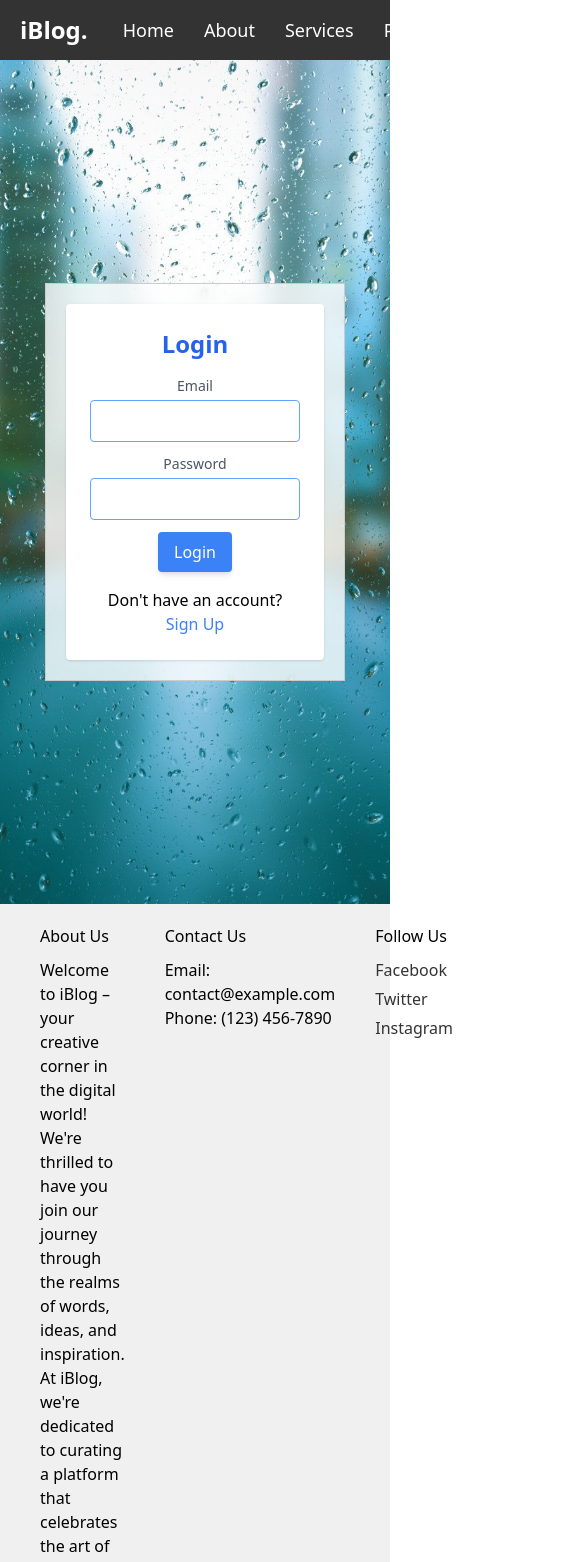
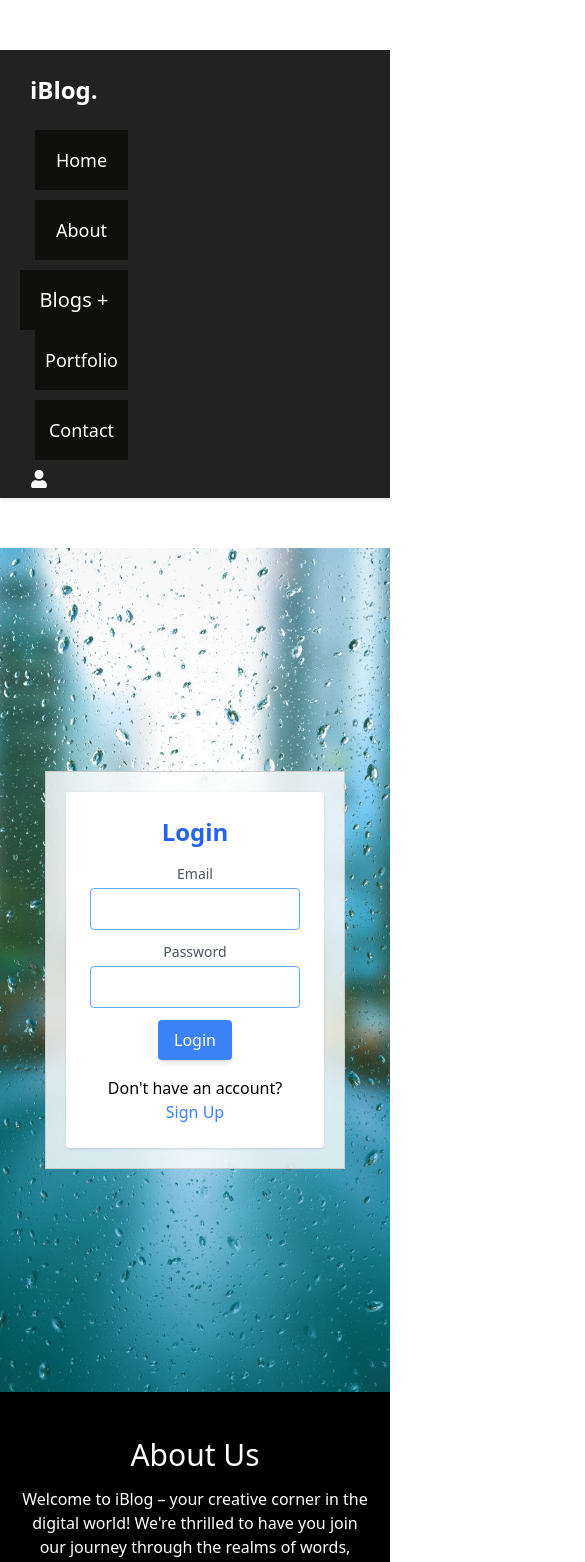
Before and after one commit to maqiie/Blog-1, a React (Create React App) app in the folder client/: page /auth in a window 390 px wide. Shown: the top 1562 px of the page, 585 px wide, since content can reach past the window. Built offline with nearby package versions, Linux system fonts and the light colour scheme.

Commit message:
working on home

```diff
--- a/client/src/App.js
+++ b/client/src/App.js
@@ -5,12 +5,16 @@ import Home from "./components/Home/Home"; // Update the path based on your actu
 import Navbar from "./components/Navbar/Navbar";
 import Footer from "./components/Footer/Footer";
 import AuthComponent from "./components/register/AuthComponent";
+import Sidebar from "./components/Sidebar/Sidebar";
 function App() {
   return (
     <Router>
       <div className="App">
         {/* Header, navigation, or other common components can go here */}
+
+        <Sidebar/>
         <Navbar/>
+
         <Routes>
           <Route path="/" element={<Home />} />
         <Route path="/auth" element={<AuthComponent/>} />
--- a/client/src/components/Footer/Footer.css
+++ b/client/src/components/Footer/Footer.css
@@ -1,8 +1,9 @@
 /* Footer.css */
 
 .footer {
-    background-color: #f0f0f0;
+    background-color: #000000;
     padding: 20px;
+    color: white;
   }
 
   .footer-content {
@@ -20,7 +21,7 @@
     margin-bottom: 10px;
   }
 
-  .social-links {
+  /* .social-links {
     display: flex;
     flex-direction: column;
     gap: 5px;
@@ -28,12 +29,12 @@
 
   .social-link {
     text-decoration: none;
-    color: #333;
+    color: #fff2f2;
     transition: color 0.3s;
-  }
+  } */
 
   .social-link:hover {
-    color: #007bff; /* Change color on hover (blue) */
+    color: #ff9d00; /* Change color on hover (blue) */
   }
 
   .footer-bottom {
@@ -44,3 +45,15 @@
   .footer p {
     margin: 0;
   }
+
+  @media screen and (max-width: 768px) {
+    .footer-content {
+      flex-direction: column;
+      align-items: center;
+      text-align: center;
+    }
+
+    .footer-section {
+      margin: 20px 0;
+    }
+  }
--- a/client/src/components/Footer/Footer.js
+++ b/client/src/components/Footer/Footer.js
@@ -1,7 +1,74 @@
 // Footer.js
 
+// import React from 'react';
+// import './Footer.css'; // Make sure to have this CSS file in the same directory
+// import {FaFacebookF,:} from fa
+// const Footer = () => {
+//   return (
+//     <footer className="footer">
+//       <div className="footer-content">
+//         <div className="footer-section">
+//           <h3>About Us</h3>
+//           <p>Welcome to iBlog – your creative corner in the digital world! We're thrilled to have you join our journey through the realms of words, ideas, and inspiration. At iBlog, we're dedicated to curating a platform that celebrates the art of blogging and empowers individuals to share their stories with the world.</p>
+//         </div>
+//         <div className="footer-section">
+//           <h3>Contact Us</h3>
+//           <p>Email: contact@example.com</p>
+//           <p>Phone: (123) 456-7890</p>
+//         </div>
+//         <div className="footer-section">
+//           <h3>Follow Us</h3>
+//           <div className="social-links">
+//           {/* <h3>Follow Us</h3> */}
+//             <a href="#" className="social-link">Facebook</a>
+//             <a href="#" className="social-link">Twitter</a>
+//             <a href="#" className="social-link"></a>
+//           </div>
+//         </div>
+//       </div>
+//       <p className="footer-bottom">&copy; {new Date().getFullYear()} iBlog. All rights reserved.</p>
+//     </footer>
+//   );
+// };
+
+// export default Footer;
+
+// import React from 'react';
+// import './Footer.css';
+// import { FaFacebookF, FaTwitter, Fa , FaTiktok, FaInstagram } from 'react-icons/fa'; // Import the necessary icons
+
+// const Footer = () => {
+//   return (
+//     <footer className="footer">
+//       <div className="footer-content">
+//         <div className="footer-section">
+//           <h3>About Us</h3>
+//           <p>Welcome to iBlog – your creative corner in the digital world! We're thrilled to have you join our journey through the realms of words, ideas, and inspiration. At iBlog, we're dedicated to curating a platform that celebrates the art of blogging and empowers individuals to share their stories with the world.</p>
+//         </div>
+//         <div className="footer-section">
+//           <h3>Contact Us</h3>
+//           <p>Email: contact@example.com</p>
+//           <p>Phone: (123) 456-7890</p>
+//         </div>
+//         <div className="footer-section">
+//           <h3>Follow Us</h3>
+//           <div className="social-links">
+//             <a href="#" className="social-link"><FaFacebookF /> </a>
+//             <a href="#" className="social-link"><FaTwitter /> </a>
+//             <a href="#" className="social-link"><FaInstagram /> </a>
+//             <a href="#" className="social-link"><FaTiktok /> </a>
+//           </div>
+//         </div>
+//       </div>
+//       <p className="footer-bottom">&copy; {new Date().getFullYear()} iBlog. All rights reserved.</p>
+//     </footer>
+//   );
+// };
+
+// export default Footer;
 import React from 'react';
-import './Footer.css'; // Make sure to have this CSS file in the same directory
+import './Footer.css';
+import { FaFacebookF, FaTwitter, FaInstagram, FaTiktok } from 'react-icons/fa'; // Import the necessary icons
 
 const Footer = () => {
   return (
@@ -19,9 +86,11 @@ const Footer = () => {
         <div className="footer-section">
           <h3>Follow Us</h3>
           <div className="social-links">
-            <a href="#" className="social-link">Facebook</a>
-            <a href="#" className="social-link">Twitter</a>
-            <a href="#" className="social-link">Instagram</a>
+            <p>yoi</p>
+            <a href="#" className="social-link"><FaFacebookF /> Facebook</a>
+            <a href="#" className="social-link"><FaTwitter /> Twitter</a>
+            <a href="#" className="social-link"><FaInstagram /> Instagram</a>
+            <a href="#" className="social-link"><FaTiktok /> TikTok</a>
           </div>
         </div>
       </div>
--- a/client/src/components/Navbar/Navbar.css
+++ b/client/src/components/Navbar/Navbar.css
@@ -1,10 +1,12 @@
 /* Navbar styles */
 .navbar {
-  background-color: #333;
+  background-color: #222;
   display: flex;
   align-items: center;
   justify-content: space-between;
   padding: 10px 20px;
+  box-shadow: 0px 2px 4px rgba(0, 0, 0, 0.1);
+  transition: background-color 0.3s, box-shadow 0.3s;
 }
 
 .nav-left {
@@ -17,6 +19,12 @@
   font-size: 24px;
   font-weight: bold;
   margin-right: 20px;
+  text-decoration: none;
+  transition: color 0.3s;
+}
+
+.nav-logo:hover {
+  color: #ffc107; /* Highlight color on hover */
 }
 
 .nav-list {
@@ -28,6 +36,11 @@
 
 .nav-item {
   margin: 0 15px;
+  transition: transform 0.3s;
+}
+
+.nav-item:hover {
+  transform: translateY(-2px); /* Lift the item slightly on hover */
 }
 
 .nav-link {
@@ -50,7 +63,7 @@
   padding: 8px;
   border: none;
   border-radius: 4px;
-  background-color: #555;
+  background-color: #444;
   color: #fff;
   transition: background-color 0.3s;
 }
@@ -61,5 +74,148 @@
 
 .search-input:hover,
 .search-input:focus {
-  background-color: #666;
+  background-color: #555;
 }
+
+
+
+/* <-------drop down----- */
+/* Navbar.css */
+
+
+h1 {
+	font-size: 60px;
+	text-align: center;
+	color: #090909;
+}
+
+h3 {
+	font-size: 30px;
+	text-align: center;
+	color: #FFF;
+}
+
+h3 a {
+	color: #FFF;
+}
+
+a {
+	color: #FFF;
+}
+
+h1 {
+	margin-top: 100px;
+	text-align:center;
+	font-size:60px;
+	font-family: 'Bree Serif', 'serif';
+	}
+
+#container {
+	margin: 0 auto;
+}
+
+p {
+	text-align: center;
+}
+
+nav {
+	margin: 50px 0;
+	background-color: #E64A19;
+}
+
+nav ul {
+	padding: 0;
+  margin: 0;
+	list-style: none;
+	position: relative;
+	}
+
+nav ul li {
+	display:inline-block;
+	background-color: #0f0f0e;
+	}
+
+nav a {
+	display:block;
+	padding:0 10px;
+	color:#FFF;
+	font-size:20px;
+	line-height: 60px;
+	text-decoration:none;
+}
+
+nav a:hover {
+	background-color: #716868;
+}
+
+/* Hide Dropdowns by Default */
+nav ul ul {
+	display: none;
+	position: absolute;
+	top: 60px; /* the height of the main nav */
+}
+
+/* Display Dropdowns on Hover */
+nav ul li:hover > ul {
+	display:inherit;
+}
+
+/* Fisrt Tier Dropdown */
+nav ul ul li {
+	width:170px;
+	float:none;
+	display:list-item;
+	position: relative;
+}
+
+/* Second, Third and more Tiers	*/
+nav ul ul ul li {
+	position: relative;
+	top:-60px;
+	left:170px;
+}
+
+
+/* Change this in order to change the Dropdown symbol */
+li > a:after { content:  ' +'; }
+li > a:only-child:after { content: ''; }
+
+
+
+
+
+
+/* Media queries for small screens */
+@media screen and (max-width: 768px) {
+  .navbar {
+    flex-direction: column;
+    align-items: flex-start;
+  }
+
+  .nav-left {
+    margin-bottom: 10px;
+  }
+
+  .nav-list {
+    flex-direction: column;
+  }
+
+  .nav-item {
+    margin-right: 0;
+    margin-bottom: 10px;
+  }
+}
+
+/* Media queries for medium screens */
+@media screen and (min-width: 769px) and (max-width: 1024px) {
+  .nav-list {
+    margin-right: 20px;
+  }
+}
+
+/* Media queries for large screens */
+@media screen and (min-width: 1025px) {
+  .nav-list {
+    margin-right: 40px;
+  }
+}
--- a/client/src/components/Navbar/Navbar.js
+++ b/client/src/components/Navbar/Navbar.js
@@ -12,7 +12,14 @@ function Navbar() {
       <ul className="nav-list">
         <li className="nav-item"><a href="#" className="nav-link">Home</a></li>
         <li className="nav-item"><a href="#" className="nav-link">About</a></li>
-        <li className="nav-item"><a href="#" className="nav-link">Services</a></li>
+        <li>
+            <a href="#">Blogs</a>
+            <ul>
+              <li><a href="#">Technology</a></li>
+              <li><a href="#">Health</a></li>
+              <li><a href="#">Education</a></li>
+            </ul>
+          </li>
         <li className="nav-item"><a href="#" className="nav-link">Portfolio</a></li>
         <li className="nav-item"><a href="#" className="nav-link">Contact</a></li>
       </ul>
@@ -20,7 +27,6 @@ function Navbar() {
         <Link to="/auth" className="nav-link">
           <FaUser className="user-icon" />
         </Link>
-        <input type="text" className="search-input" placeholder="Search" />
       </div>
     </nav>
   );
--- /dev/null
+++ b/client/src/components/Sidebar/Sidebar.css
@@ -0,0 +1,42 @@
+
+/* Sidebar.css */
+
+.sidebar {
+  position: fixed;
+  top: 0;
+  left: -260px; /* Initial position: hidden */
+  width: 260px;
+  height: 100%;
+  background-color: #2c3e50;
+  overflow-x: hidden;
+  transition: 0.5s;
+}
+
+.sidebar:hover {
+  left: 0; /* Show sidebar on hover */
+}
+
+.sidebar ul {
+  list-style: none;
+  padding: 0;
+}
+
+.sidebar li {
+  margin: 10px 0;
+}
+
+.sidebar a {
+  display: block;
+  color: white;
+  text-decoration: none;
+  padding: 10px;
+}
+
+.sidebar a:hover {
+  background-color: #34495e;
+}
+
+/* Style for icons */
+.sidebar svg {
+  margin-right: 10px;
+}
--- /dev/null
+++ b/client/src/components/Sidebar/Sidebar.js
@@ -0,0 +1,78 @@
+import React from "react";
+import { FaHome, FaGlobe, FaComments, FaPowerOff, FaCameraRetro, FaFilm, FaBook, FaCogs, FaMapMarker, FaInfo } from "react-icons/fa";
+import "./Sidebar.css"; // Import your CSS for styling
+
+const Sidebar = () => {
+  return (
+    <div className="sidebar">
+      <nav className="main-menu">
+        <ul>
+          <li>
+            <a href="https://jbfarrow.com">
+              <FaHome className="nav-icon" />
+              <span className="nav-text">Community Dashboard</span>
+            </a>
+          </li>
+          <li className="has-subnav">
+            <a href="#">
+              <FaGlobe className="nav-icon" />
+              <span className="nav-text">Global Surveyors</span>
+            </a>
+          </li>
+          <li className="has-subnav">
+            <a href="#">
+              <FaComments className="nav-icon" />
+              <span className="nav-text">Group Hub Forums</span>
+            </a>
+          </li>
+          <li className="has-subnav">
+            <a href="#">
+              <FaCameraRetro className="nav-icon" />
+              <span className="nav-text">Survey Photos</span>
+            </a>
+          </li>
+          <li>
+            <a href="#">
+              <FaFilm className="nav-icon" />
+              <span className="nav-text">Surveying Tutorials</span>
+            </a>
+          </li>
+          <li>
+            <a href="#">
+              <FaBook className="nav-icon" />
+              <span className="nav-text">Surveying Jobs</span>
+            </a>
+          </li>
+          <li>
+            <a href="#">
+              <FaCogs className="nav-icon" />
+              <span className="nav-text">Tools & Resources</span>
+            </a>
+          </li>
+          <li>
+            <a href="#">
+              <FaMapMarker className="nav-icon" />
+              <span className="nav-text">Member Map</span>
+            </a>
+          </li>
+          <li>
+            <a href="#">
+              <FaInfo className="nav-icon" />
+              <span className="nav-text">Documentation</span>
+            </a>
+          </li>
+        </ul>
+        <ul className="logout">
+          <li>
+            <a href="#">
+              <FaPowerOff className="nav-icon" />
+              <span className="nav-text">Logout</span>
+            </a>
+          </li>
+        </ul>
+      </nav>
+    </div>
+  );
+};
+
+export default Sidebar;
```
Also changed, not shown: client/src/components/Home/Home.js (+25 -23 lines), client/src/components/Blogs/Blogs.css (added), client/src/components/Blogs/Blogs.js (added), 1 other file (tests, documents, lock files or other folders).
